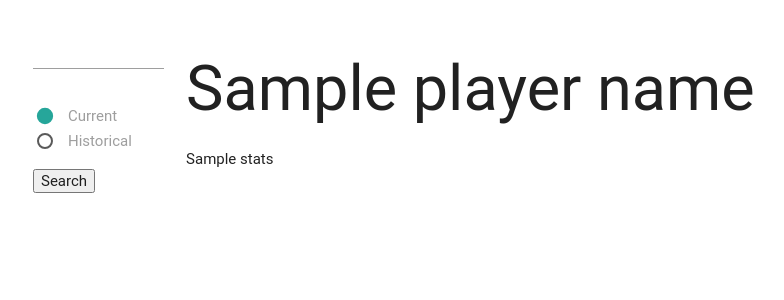
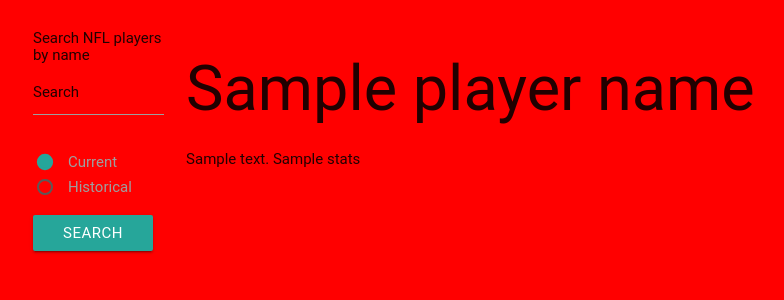
Before and after one commit to dhcrain/sports_scraping, a Django app: template templates/index.html in a window 1280 px wide. Shown: the top 300 px of the page, without its empty margins (159-943 px from the left). Run offline with Django 3.2, Linux system fonts and the light colour scheme; the template is opened without the code that fills it: most values are stand-ins (such as "Sample title", 1, 10 or a date in 2020); some libraries are stand-ins or nearby versions; some web fonts are replaced.

Commit message:
refining front end layout

```diff
--- /dev/null
+++ b/app/static/app/main.css
@@ -0,0 +1,6 @@
+body {
+    background-color: red;
+}
+table.data-table1 {
+    border-collapse: separate;
+}
--- a/app/views.py
+++ b/app/views.py
@@ -8,7 +8,6 @@ from bs4 import BeautifulSoup
 def sports_scraping_index(request):
     player_name = request.GET.get("player_name") or "John Simon"
     player_type = request.GET.get("player_type")
-    print(player_type)
     search_url = "http://www.nfl.com/players/search?category=name&filter={}&playerType={}".format(player_name, player_type)
     content = requests.get(search_url).text
     souper = BeautifulSoup(content, "html.parser")
@@ -17,8 +16,10 @@ def sports_scraping_index(request):
     url = base_url + elements.a.attrs['href']
     content = requests.get(url)
     souper = BeautifulSoup(content.text, "html.parser")
-    stats = str(souper.find_all(class_="data-table1"))
+    player_bio = str(souper.find(id="player-bio"))
+    stats = str(souper.find(id="player-stats-wrapper"))
     context = {
+    "player_bio": player_bio,
     "stats": stats,
     "player_name": player_name
     }
--- a/templates/index.html
+++ b/templates/index.html
@@ -1,8 +1,10 @@
+{% load staticfiles %}
 <!DOCTYPE html>
 <html>
     <head>
         <meta charset="utf-8">
         <title>NFL.com Player Search</title>
+        <link rel="stylesheet" href="{% static "app/main.css" %}">
         <!-- Compiled and minified CSS -->
         <link rel="stylesheet" href="https://cdnjs.cloudflare.com/ajax/libs/materialize/0.97.6/css/materialize.min.css">
     </head>
@@ -11,8 +13,9 @@
         <div class="row">
             <div class="col s2">
                 <br>
+                <h6>Search NFL players by name</h6>
                 <form class="" action="" method="">
-                    <input type="text" name="player_name" value="">
+                    <input type="text" name="player_name" value="Search">
                     <p>
                         <input name="player_type" type="radio" id="test1" value="current" CHECKED/>
                         <label for="test1">Current</label>
@@ -20,14 +23,16 @@
                         <label for="test2">Historical</label>
                     </p>
                     <p>
-                        <input type="submit" value="Search">
+                        <input class="btn waves-effect waves-light" type="submit" value="Search">
                     </p>
                 </form>
             </div>
             <div class="col s10">
                 <br>
                 <h1>{{ player_name }}</h1>
+
                 {% autoescape off %}
+                {{ player_bio }}
                 {{ stats }}
                 {% endautoescape %}
             </div>
```
